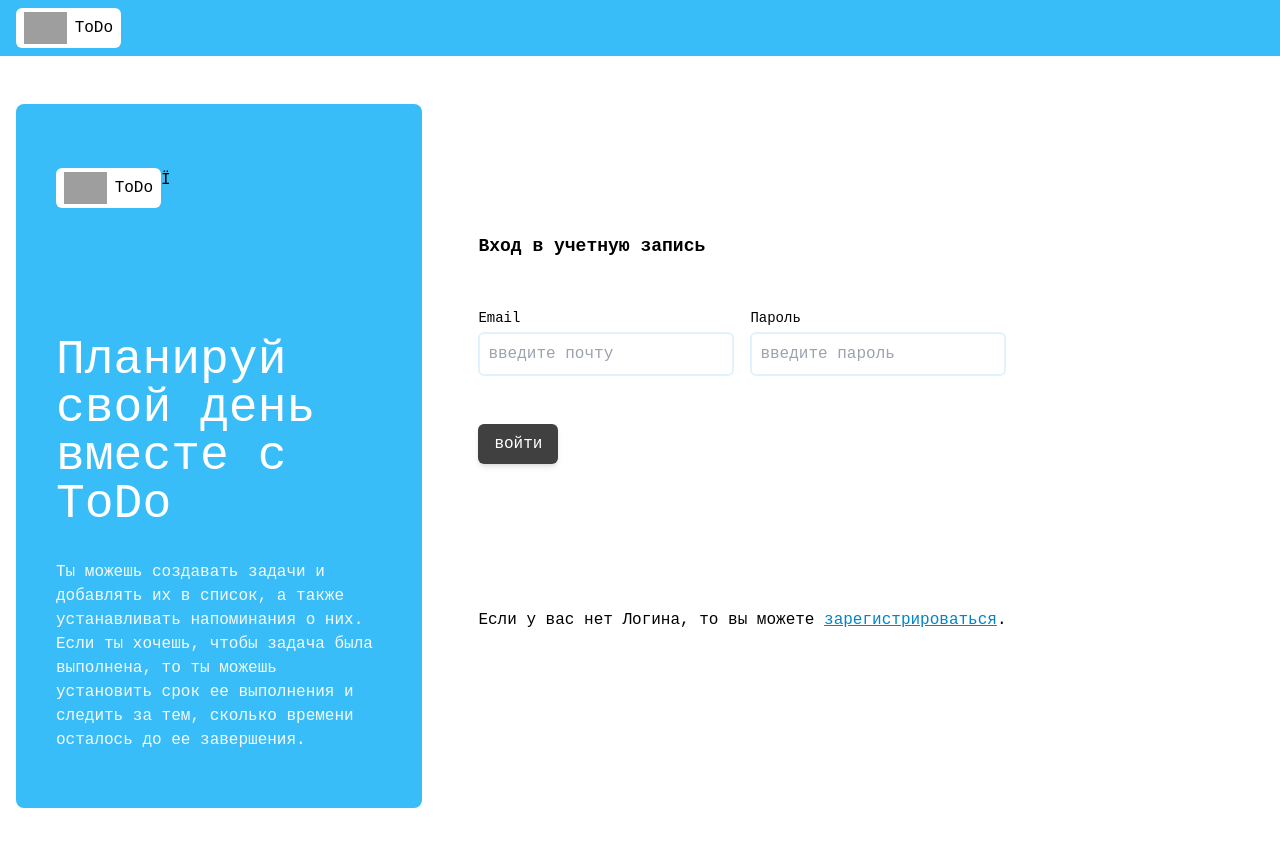
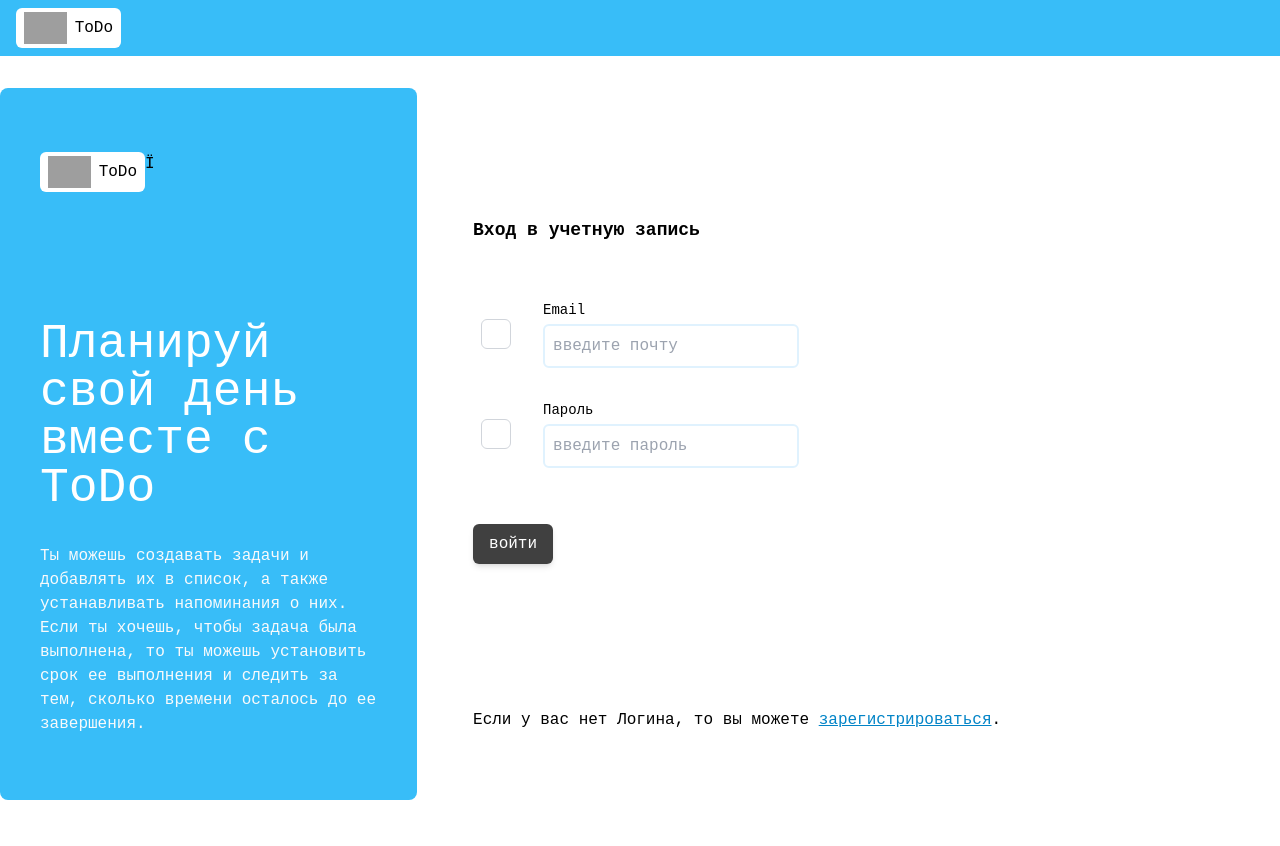
Before and after one commit to Alexeykoh/CRUD_TODO, a React (Create React App) app in the folder crudtodo/: page /auth in a window 1280 px wide. Shown: the top 846 px of the page. Built offline with nearby package versions, Linux system fonts and the light colour scheme; grey boxes are pictures that could not be loaded.

Commit message:
feat: add styled auth input

```diff
--- a/crudtodo/src/components/pages/auth-page/auth-page.tsx
+++ b/crudtodo/src/components/pages/auth-page/auth-page.tsx
@@ -72,7 +72,7 @@ export const AuthPage: React.FC<AuthPageProps> = props => {
     return (
         <>
             <section className={'py-8 h-full w-full shrink'}>
-                <div className="flex flex-col md:flex-row gap-8 p-4 h-full rounded-lg">
+                <div className="flex flex-col md:flex-row gap-8 h-full rounded-lg">
                     <GreetingFeaturesLabel/>
                     {
                         isLoginPage
@@ -82,12 +82,33 @@ export const AuthPage: React.FC<AuthPageProps> = props => {
                                     setIsLoginPage(false)
                                 }} title={'Вход в учетную запись'}
                             >
-                                <div className="flex flex-col md:flex-row gap-4">
+                                <ul className={' rounded-lg flex flex-col gap-4'}>
+                                    <li className={'rounded-md w-full'}>
+                                        <div className="flex items-center md:gap-4 p-2 justify-between w-full">
+                                            <div className="flex items-center gap-8 w-10/12 md:w-11/12">
+                                                <input
+                                                    checked={!!mail}
+                                                    type="checkbox"
+                                                    name="checked-demo"
+                                                    className={(!!mail ? ' taskSpin ' : '') + " w-[30px] h-[30px] duration-150 form-tick appearance-none  bg-check border border-gray-300 rounded-md checked:bg-emerald-300 checked:border-transparent focus:outline-none"}
+                                                />
                                                 <InputWrapper
                                                     title={'Email'}
                                                     inputValue={mail}
                                                     changeValue={setMail}
                                                     placeholder={'введите почту'}
+                                                />
+                                            </div>
+                                        </div>
+                                    </li>
+                                    <li className={'rounded-md w-full'}>
+                                        <div className="flex items-center md:gap-4 p-2 justify-between w-full">
+                                            <div className="flex items-center gap-8 w-10/12 md:w-11/12">
+                                                <input
+                                                    checked={!!password}
+                                                    type="checkbox"
+                                                    name="checked-demo"
+                                                    className={(!!password ? ' taskSpin ' : '') + " w-[30px] h-[30px] duration-150 form-tick appearance-none  bg-check border border-gray-300 rounded-md checked:bg-emerald-300 checked:border-transparent focus:outline-none"}
                                                 />
                                                 <InputWrapper
                                                     title={'Пароль'}
@@ -97,6 +118,9 @@ export const AuthPage: React.FC<AuthPageProps> = props => {
                                                     type={'password'}
                                                 />
                                             </div>
+                                        </div>
+                                    </li>
+                                </ul>
                                 <SubmitButton
                                     onClick={() => {
                                         loginFn(mail, password)
```
Lines whose indentation alone changed are shown as unchanged.
